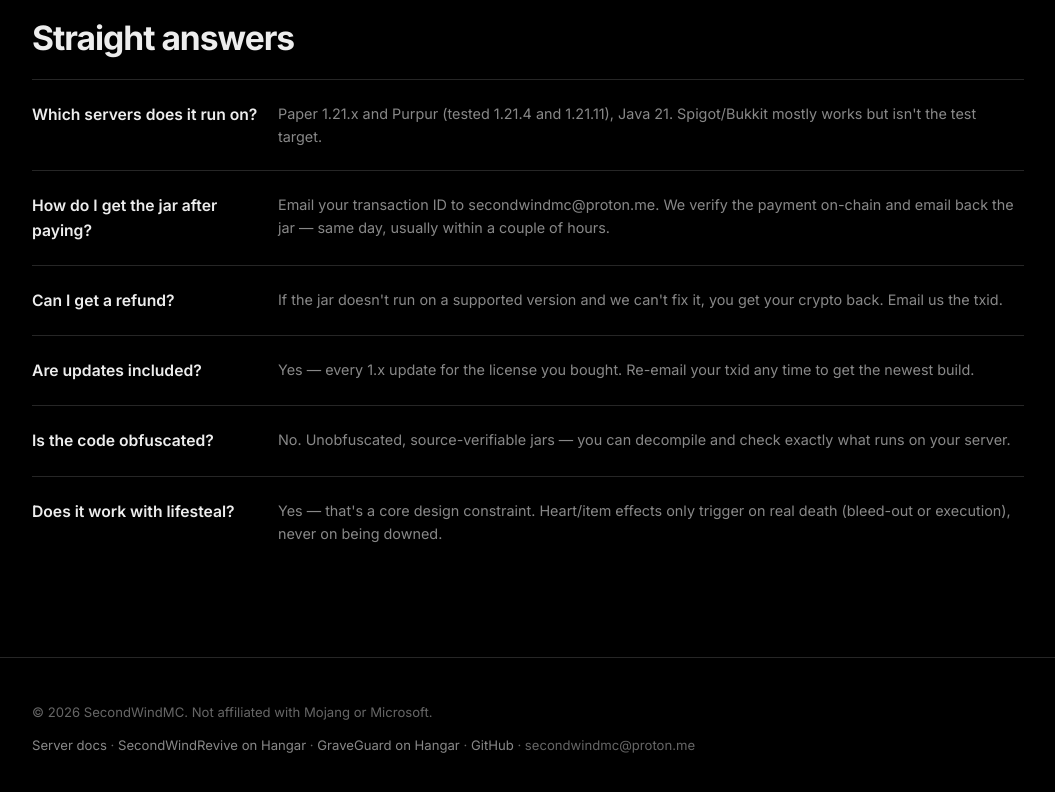
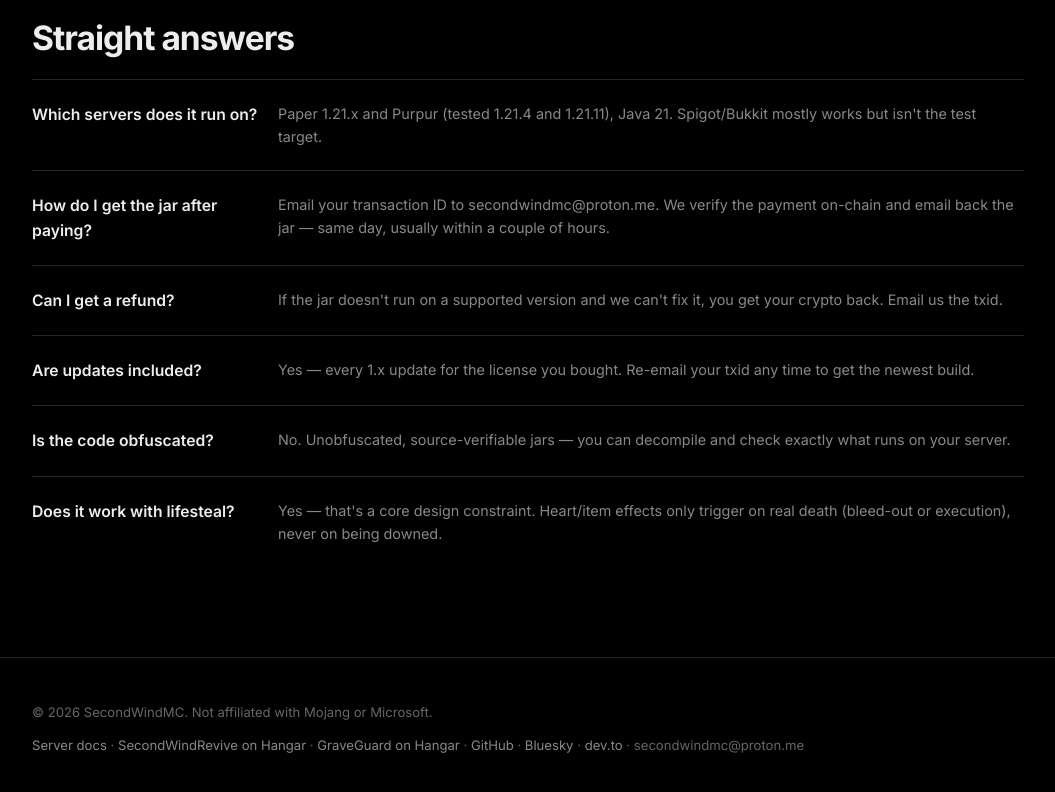
Before and after one commit to SecondWindMC/SecondWindMC.github.io, a plain HTML site: page index.html in a window 1280 px wide. Shown: the part 6104-6896 px from the top of the page, without its empty margins (112-1167 px from the left). Drawn offline with Linux system fonts and the light colour scheme.

Commit message:
Add Bluesky + dev.to links to footer
Co-Authored-By: Devin AI <158243242+devin-ai-integration[bot]@users.noreply.github.com>

```diff
--- a/index.html
+++ b/index.html
@@ -386,7 +386,7 @@
 <footer>
   <div class="wrap">
     <p>© 2026 SecondWindMC. Not affiliated with Mojang or Microsoft.</p>
-    <p><a href="docs.html" style="color:#888;text-decoration:none">Server docs</a> · <a href="https://hangar.papermc.io/SecondWindMC/SecondWindRevive" style="color:#888;text-decoration:none">SecondWindRevive on Hangar</a> · <a href="https://hangar.papermc.io/SecondWindMC/GraveGuard" style="color:#888;text-decoration:none">GraveGuard on Hangar</a> · <a href="https://github.com/SecondWindMC" style="color:#888;text-decoration:none">GitHub</a> · secondwindmc@proton.me</p>
+    <p><a href="docs.html" style="color:#888;text-decoration:none">Server docs</a> · <a href="https://hangar.papermc.io/SecondWindMC/SecondWindRevive" style="color:#888;text-decoration:none">SecondWindRevive on Hangar</a> · <a href="https://hangar.papermc.io/SecondWindMC/GraveGuard" style="color:#888;text-decoration:none">GraveGuard on Hangar</a> · <a href="https://github.com/SecondWindMC" style="color:#888;text-decoration:none">GitHub</a> · <a href="https://bsky.app/profile/secondwindmc.bsky.social" style="color:#888;text-decoration:none">Bluesky</a> · <a href="https://dev.to/secondwindmc" style="color:#888;text-decoration:none">dev.to</a> · secondwindmc@proton.me</p>
   </div>
 </footer>
 
```
